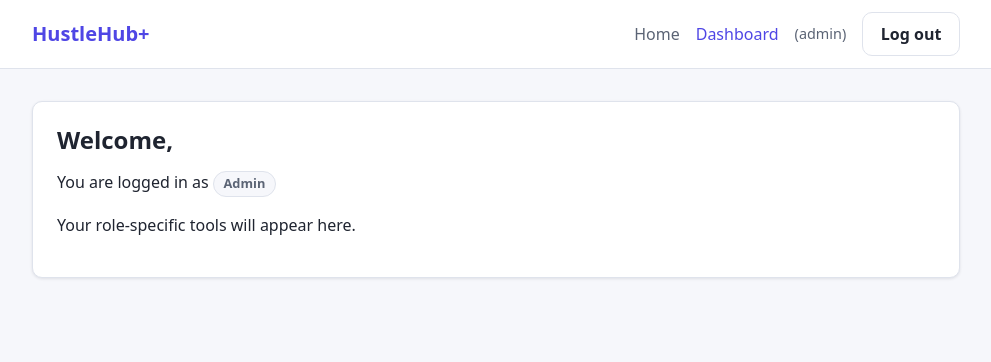
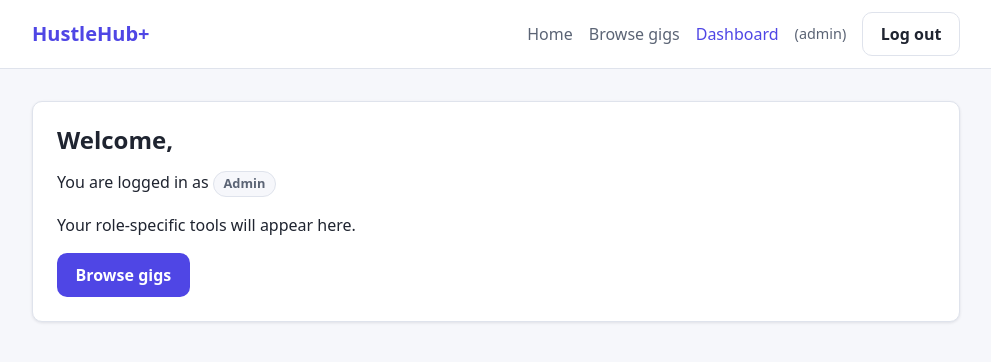
Before and after one commit to UnathiVellah/insy7314-poe-part2, a React (Vite) app in the folder secure-mern-app/client/: page /dashboard in a window 1280 px wide. Shown: the top 362 px of the page, without its empty margins (144-1135 px from the left). Built offline with nearby package versions, Linux system fonts and the light colour scheme; no server answers; sample sign-in values are in the browser's storage.

Commit message:
feat: "Add gigs route, navigation link and dashboard shortcut"

```diff
--- a/secure-mern-app/client/src/App.jsx
+++ b/secure-mern-app/client/src/App.jsx
@@ -2,6 +2,7 @@ import { Route, Routes } from 'react-router-dom'
 import Layout from './components/Layout'
 import ProtectedRoute from './components/ProtectedRoute'
 import DashboardPage from './pages/DashboardPage'
+import GigsPage from './pages/GigsPage'
 import HomePage from './pages/HomePage'
 import LoginPage from './pages/LoginPage'
 import NotFoundPage from './pages/NotFoundPage'
@@ -18,6 +19,7 @@ function App() {
         {/* Pages below need a logged-in user */}
         <Route element={<ProtectedRoute />}>
           <Route path="/dashboard" element={<DashboardPage />} />
+          <Route path="/gigs" element={<GigsPage />} />
         </Route>
 
         <Route path="*" element={<NotFoundPage />} />
--- a/secure-mern-app/client/src/components/Navbar.jsx
+++ b/secure-mern-app/client/src/components/Navbar.jsx
@@ -24,6 +24,7 @@ function Navbar() {
 
           {isAuthenticated ? (
             <>
+              <NavLink to="/gigs">Browse gigs</NavLink>
               <NavLink to="/dashboard">Dashboard</NavLink>
               <span className="nav-user">
                 {user.fullName} ({user.role})
--- a/secure-mern-app/client/src/main.jsx
+++ b/secure-mern-app/client/src/main.jsx
@@ -3,6 +3,7 @@ import { createRoot } from 'react-dom/client'
 import { BrowserRouter } from 'react-router-dom'
 import './index.css'
 import './styles/layout.css'
+import './styles/gigs.css'
 import App from './App.jsx'
 import { AuthProvider } from './context/AuthProvider.jsx'
 
--- a/secure-mern-app/client/src/pages/DashboardPage.jsx
+++ b/secure-mern-app/client/src/pages/DashboardPage.jsx
@@ -1,3 +1,4 @@
+import { Link } from 'react-router-dom'
 import { useAuth } from '../context/useAuth'
 
 // Placeholder dashboard. Later branches add the role-specific content
@@ -12,6 +13,9 @@ function DashboardPage() {
         You are logged in as <span className="badge">{user.role}</span>
       </p>
       <p>Your role-specific tools will appear here.</p>
+      <Link to="/gigs" className="btn btn-primary">
+        Browse gigs
+      </Link>
     </section>
   )
 }
```
